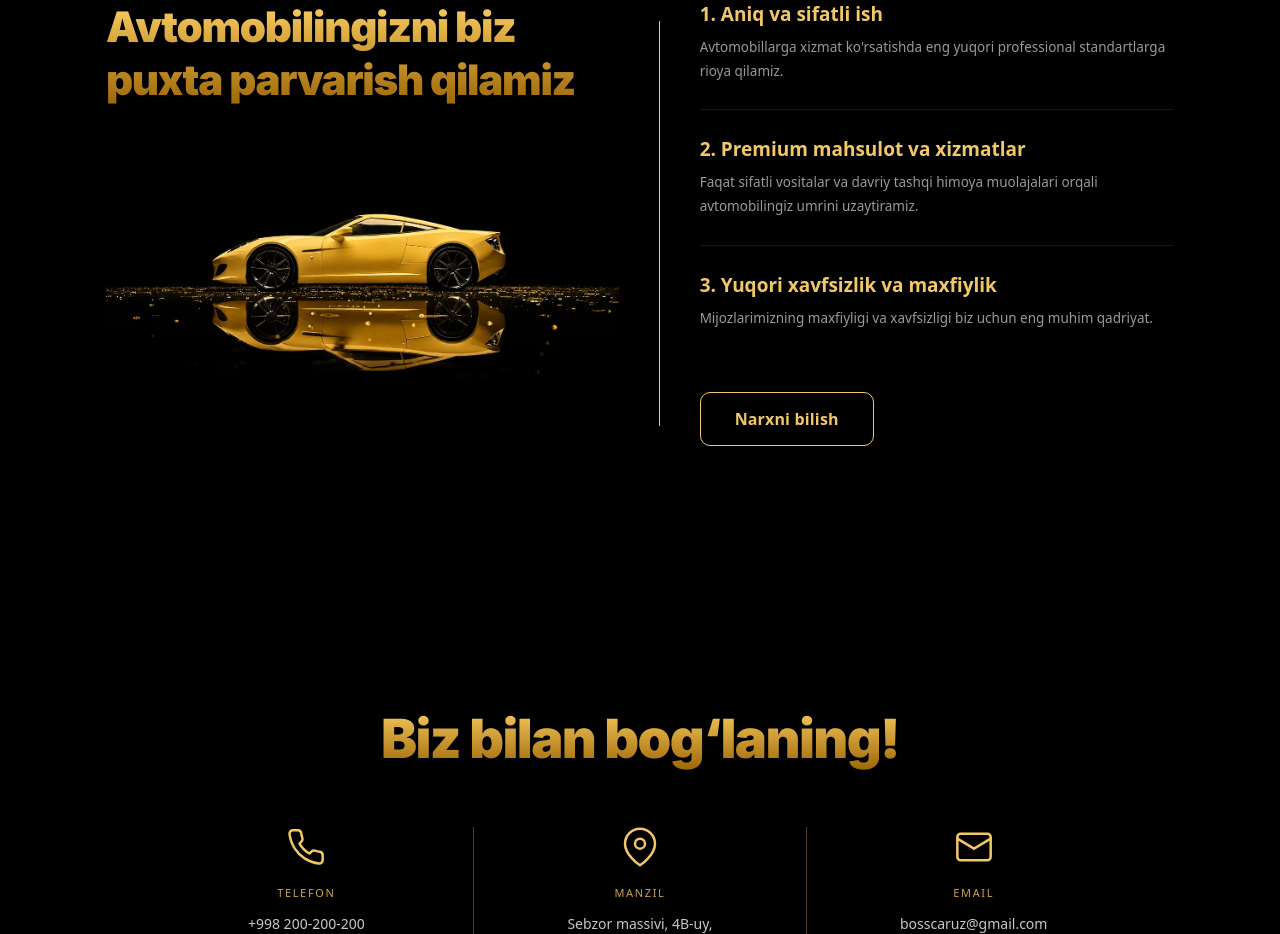
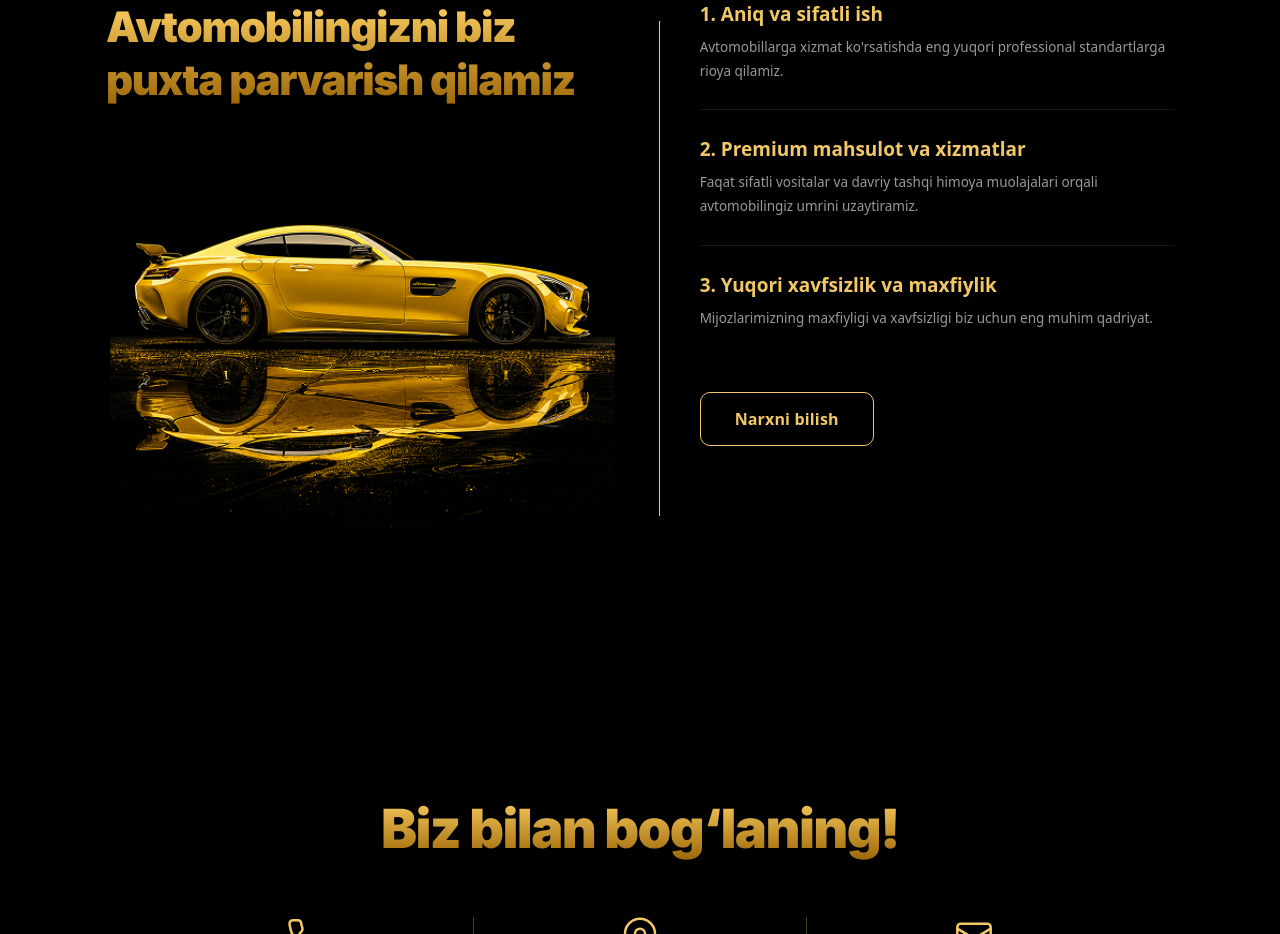
Before and after one commit to nurmuhammad-fullstack/BeTheBOSS, a Next.js app: page / in a window 1280 px wide. Shown: the part 3500-4434 px from the top of the page. Built offline with nearby package versions, Linux system fonts and the light colour scheme; a web font is replaced by a local one.

Commit message:
fix(whyus): replace hero-car with Rectangle 7.png in why-us section
Co-Authored-By: Claude Sonnet 4.6 <noreply@anthropic.com>

```diff
--- a/Sections.jsx
+++ b/Sections.jsx
@@ -48,7 +48,7 @@ function WhyUs({ t, onOpenModal }) {
             {t.whyTitle}
           </h2>
           <div style={{ position: "relative", background: "#000" }}>
-            <img src="assets/hero-car.webp" alt="" style={{
+            <img src="assets/Rectangle 7.png" alt="" style={{
               width: "100%", display: "block",
               filter: "none",
               background: "#000",
```
